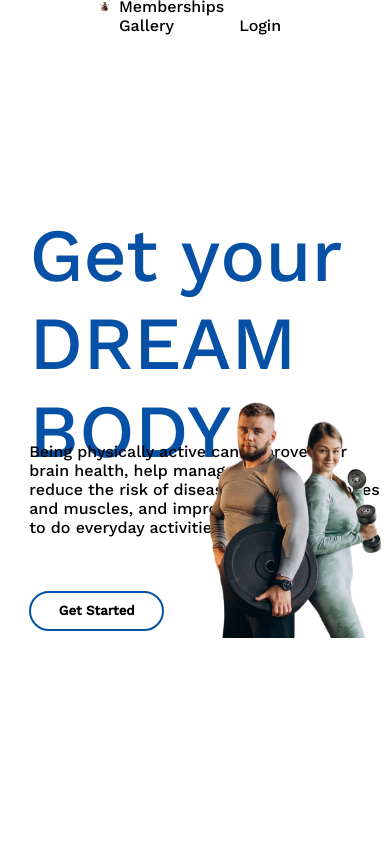
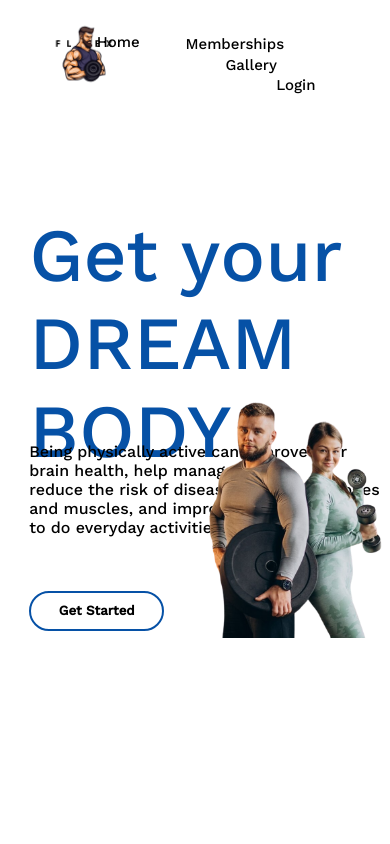
Before and after one commit to travarica/teretana, a plain HTML site: page index.html in a window 390 px wide. Shown: the top 844 px of the page. Drawn offline with nearby package versions, Linux system fonts and the light colour scheme.

Commit message:
promjena

```diff
--- a/style.css
+++ b/style.css
@@ -59,6 +59,38 @@ body{
 }
 .navbar a:hover::before{
     width: 100%;
+}
+
+@media only screen and (max-width: 480px) {
+    /* Your styles for mobile devices go here */
+    .header .home{
+         left: -125%;
+         top: 35px;
+         font-size: 15px;
+    }
+    .header .memberships {
+        top: -1px;
+        font-size: 15px;
+        left: -35%;
+    }
+    .navbar a.memberships:hover::before{
+        width: 255%;
+        left: -155%;
+    }
+    .header .gallery{
+        top: -18px;
+        font-size: 15px;
+        left: 5.5%;
+    }
+    .header .login{
+        top: -35.75px;
+        font-size: 15px;
+        left: 57%;
+    }
+    .logo{
+        width: 120px;
+        left: -40%;
+    }
 }
 
 .sekcija{
```
